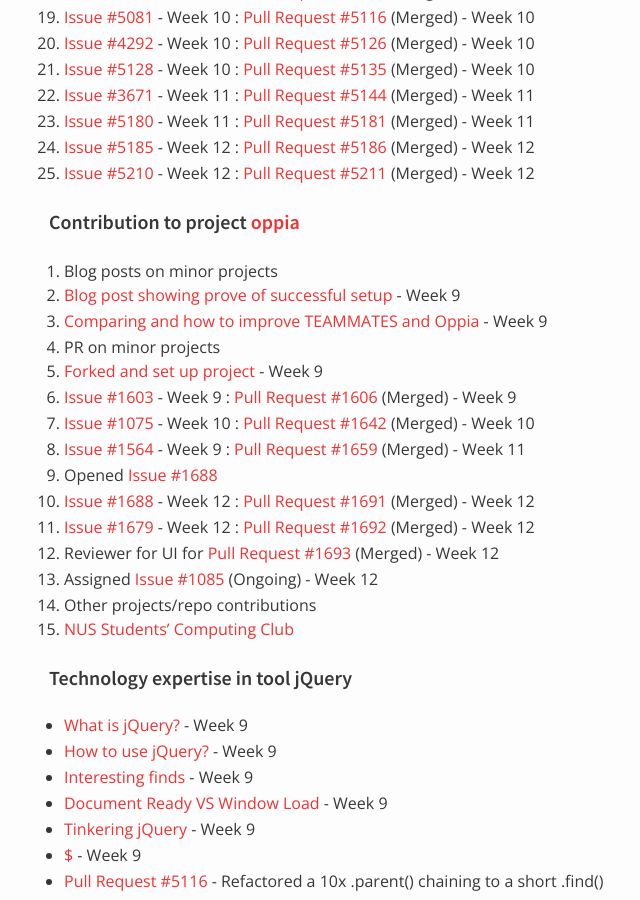
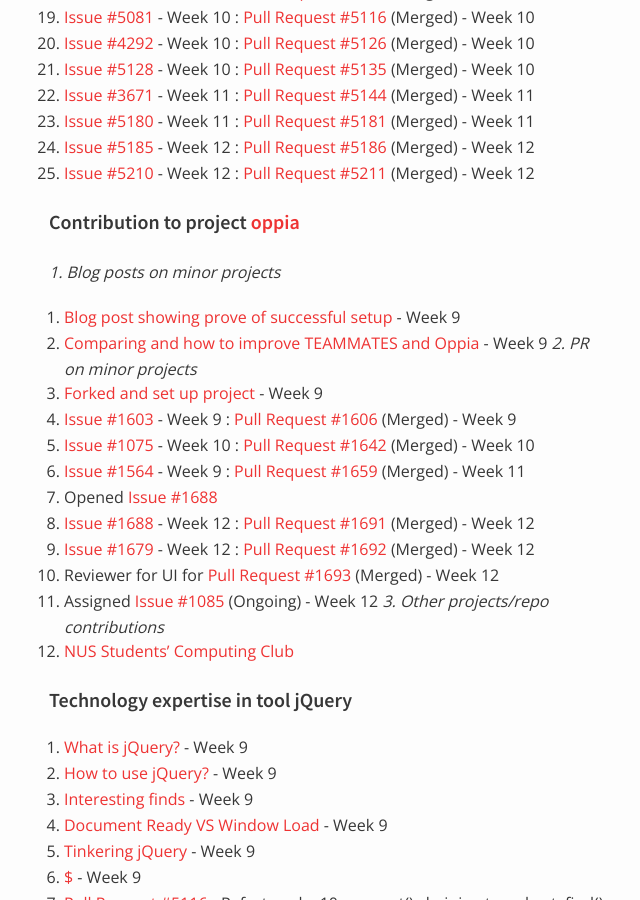
Before and after one commit to nus-oss/cs3281-AY1516S2-website, a Jekyll site: the page built from teams/teammates.md, in a window 1280 px wide and 900 px high, scrolled down 2753 px. Shown: the whole window, without its empty margins (321-961 px from the left). Built offline with Jekyll 4.4.1, drawn with Linux system fonts in a browser that asks for light colours.

Commit message:
Updated styling

```diff
--- a/teams/teammates.md
+++ b/teams/teammates.md
@@ -100,10 +100,10 @@
 
 
 #### Contribution to project [oppia](https://github.com/oppia/oppia)
-1. Blog posts on minor projects
+*1. Blog posts on minor projects*
   1. [Blog post showing prove of successful setup](https://cs3281.wordpress.com/2016/03/16/minor-project-oppia/) - Week 9
   2. [Comparing and how to improve TEAMMATES and Oppia](https://cs3281.wordpress.com/2016/03/17/oppia-vs-teammates/) - Week 9
-2. PR on minor projects
+*2. PR on minor projects*
   1. [Forked and set up project](https://github.com/kennho/oppia) - Week 9
   2. [Issue #1603](https://github.com/oppia/oppia/issues/1603) - Week 9 : [Pull Request #1606](https://github.com/oppia/oppia/pull/1606) (Merged) - Week 9
   3. [Issue #1075](https://github.com/oppia/oppia/issues/1075) - Week 10 : [Pull Request #1642](https://github.com/oppia/oppia/pull/1642) (Merged) - Week 10
@@ -113,22 +113,22 @@
   7. [Issue #1679](https://github.com/oppia/oppia/issues/1679) - Week 12 : [Pull Request #1692](https://github.com/oppia/oppia/pull/1692) (Merged) - Week 12
   8. Reviewer for UI for [Pull Request #1693](https://github.com/oppia/oppia/pull/1693) (Merged) - Week 12
   9. Assigned [Issue #1085](https://github.com/oppia/oppia/issues/1085) (Ongoing) - Week 12
-3. Other projects/repo contributions
+*3. Other projects/repo contributions*
   1. [NUS Students' Computing Club](https://github.com/NUSComputingDev)
 
 
 #### Technology expertise in tool jQuery
- * [What is jQuery?](https://cs3281.wordpress.com/2016/03/17/what-is-jquery/) - Week 9
- * [How to use jQuery?](https://cs3281.wordpress.com/2016/03/18/how-to-use-jquery/) - Week 9
- * [Interesting finds](https://cs3281.wordpress.com/2016/03/18/interesting-finds/) - Week 9
- * [Document Ready VS Window Load](https://cs3281.wordpress.com/2016/03/18/document-ready-window-load/) - Week 9
- * [Tinkering jQuery](https://cs3281.wordpress.com/2016/03/18/tinkering-jquery/) - Week 9
- * [$](https://cs3281.wordpress.com/2016/03/19/dollar-sign/) - Week 9
- * [Pull Request #5116](https://github.com/TEAMMATES/teammates/pull/5116) - Refactored a 10x .parent() chaining to a short .find() method when solving the issue.
- * [Implemented a matric number check using jQuery](http://www.comp.nus.edu.sg/~a0125364/)
- * [Implemented a mockup website using jQuery (click Class and Calendar for more)](http://www.comp.nus.edu.sg/~a0125364/tms/)
+1. [What is jQuery?](https://cs3281.wordpress.com/2016/03/17/what-is-jquery/) - Week 9
+2. [How to use jQuery?](https://cs3281.wordpress.com/2016/03/18/how-to-use-jquery/) - Week 9
+3. [Interesting finds](https://cs3281.wordpress.com/2016/03/18/interesting-finds/) - Week 9
+4. [Document Ready VS Window Load](https://cs3281.wordpress.com/2016/03/18/document-ready-window-load/) - Week 9
+5. [Tinkering jQuery](https://cs3281.wordpress.com/2016/03/18/tinkering-jquery/) - Week 9
+6. [$](https://cs3281.wordpress.com/2016/03/19/dollar-sign/) - Week 9
+7. [Pull Request #5116](https://github.com/TEAMMATES/teammates/pull/5116) - Refactored a 10x .parent() chaining to a short .find() method when solving the issue.
+8. [Implemented a matric number check using jQuery](http://www.comp.nus.edu.sg/~a0125364/)
+9. [Implemented a mockup website using jQuery (click Class and Calendar for more)](http://www.comp.nus.edu.sg/~a0125364/tms/)
 
-##### Plan - Until the end of semester
+#### Plan - Until the end of semester
  * Read up on more jQuery related stuff.
  * Write blog posts about jQuery.
  * Contribute to TEAMMATES on jQuery related issues.
```
